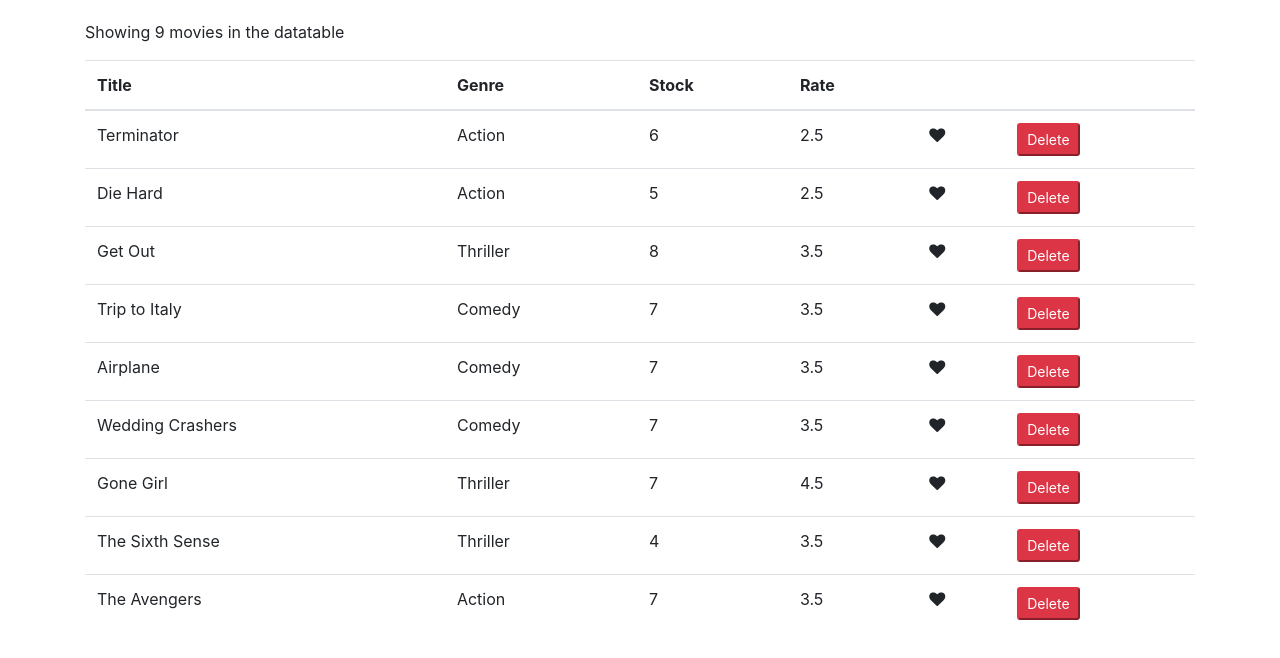
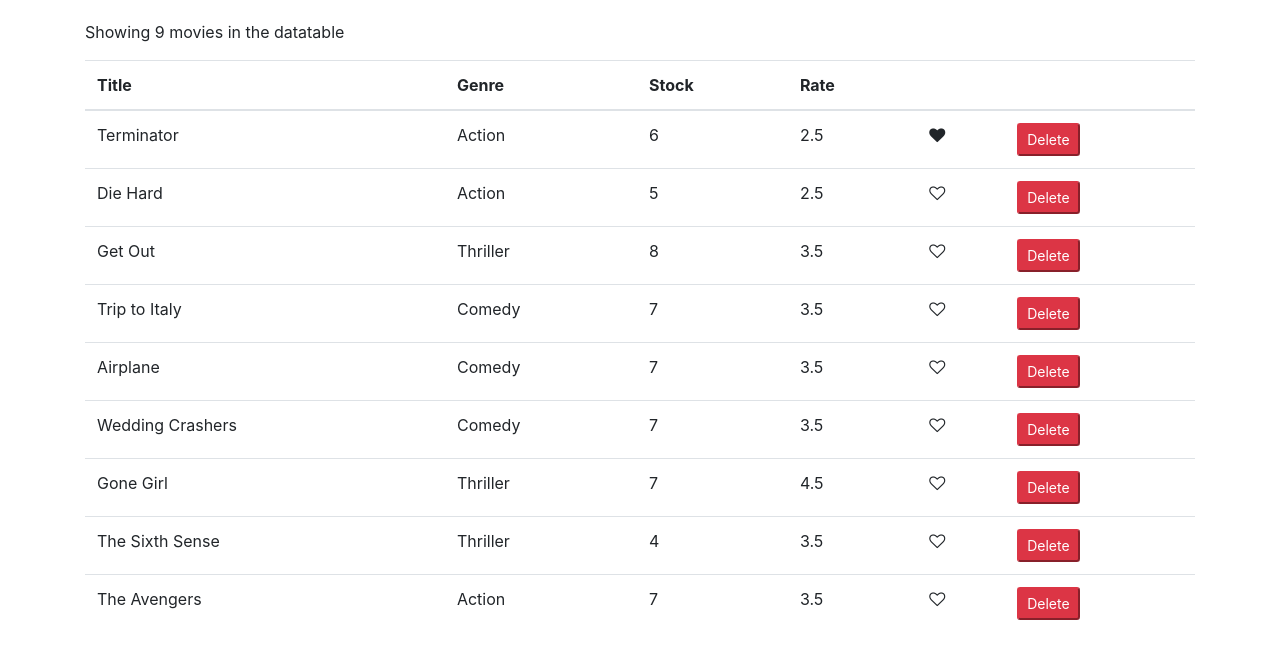
Before and after one commit to kusumghimire/react-vidly, a React (Create React App) app: page / in a window 1280 px wide. Shown: the top 658 px of the page. Built offline with nearby package versions, Linux system fonts and the light colour scheme.

Commit message:
clicked event added to Liked component

```diff
--- a/src/components/movies.jsx
+++ b/src/components/movies.jsx
@@ -35,7 +35,7 @@
                    <td>{movie.genre.name}</td>
                    <td>{movie.numberInStock}</td>
                    <td>{movie.dailyRentalRate}</td>
-                   <td><Like liked={true} /></td>
+                   <td><Like liked={movie.liked} onClick={this.handleLiked}/></td>
                    <td><button onClick={()=>this.handleDelete(movie)} className="btn-danger btn-sm">Delete</button></td>
                </tr>
             ))}
--- a/src/services/fakeMovieService.js
+++ b/src/services/fakeMovieService.js
@@ -7,7 +7,8 @@
     genre: { _id: "5b21ca3eeb7f6fbccd471818", name: "Action" },
     numberInStock: 6,
     dailyRentalRate: 2.5,
-    publishDate: "2018-01-03T19:04:28.809Z"
+    publishDate: "2018-01-03T19:04:28.809Z",
+    liked: "true",
   },
   {
     _id: "5b21ca3eeb7f6fbccd471816",
```
